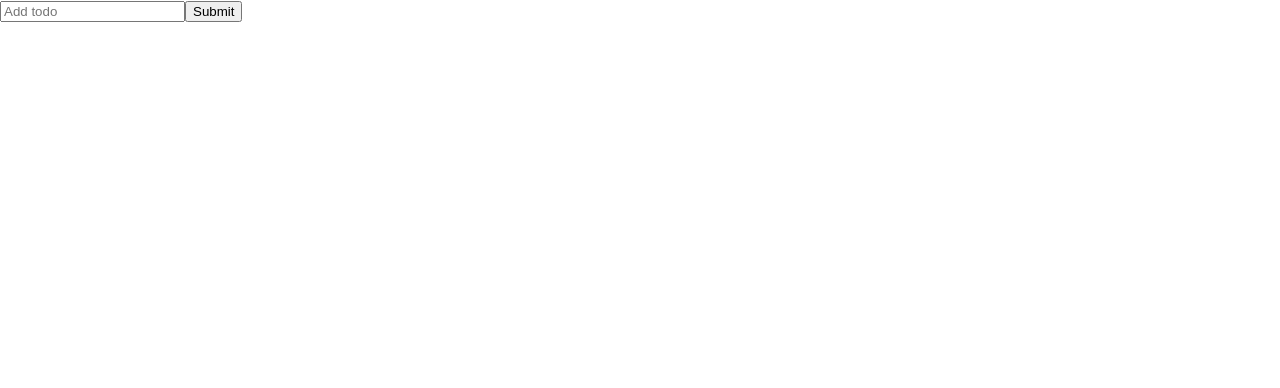
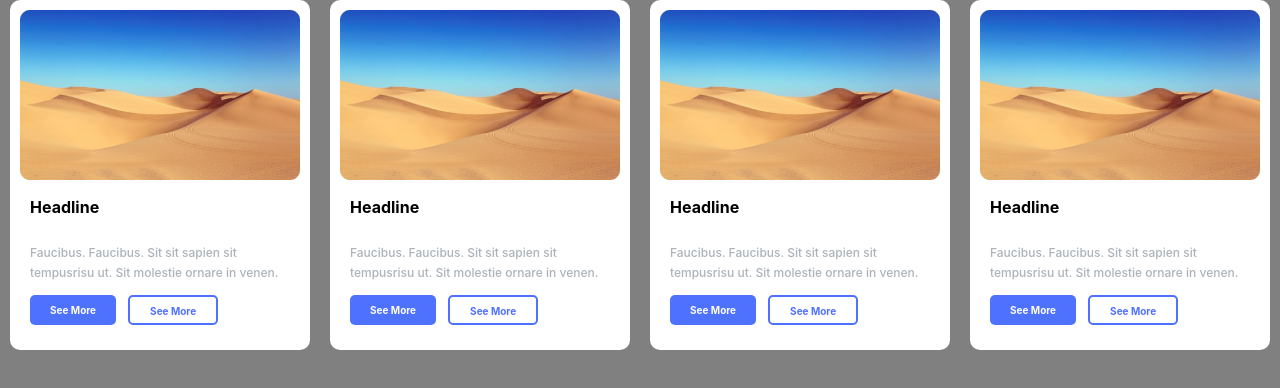
Before and after one commit to vovitolog/ts-demo, a React (Create React App) app: page / in a window 1280 px wide. Shown: the top 388 px of the page. Built offline with nearby package versions, Linux system fonts and the light colour scheme; the HTML template or start-up script is replaced by a standard one.

Commit message:
feat: add styled Card component

```diff
--- a/package.json
+++ b/package.json
@@ -10,11 +10,14 @@
     "@types/node": "^16.7.13",
     "@types/react": "^18.0.0",
     "@types/react-dom": "^18.0.0",
+    "@types/styled-components": "^5.1.26",
     "react": "^18.2.0",
     "react-dom": "^18.2.0",
     "react-redux": "^8.1.1",
     "react-scripts": "5.0.1",
     "redux": "^4.2.1",
+    "redux-devtools-extension": "^2.13.9",
+    "styled-components": "^6.0.4",
     "typescript": "^4.4.2",
     "web-vitals": "^2.1.0"
   },
--- a/src/App.tsx
+++ b/src/App.tsx
@@ -1,13 +1,17 @@
 import React from "react";
-import {Todolist} from "./components/Todolist";
+import {Card} from "./components/styled/Card";
+import cardImage from "./assets/Rectangle.png";
 
 function App() {
 
-  return (
-    <div>
-        <Todolist/>
-    </div>
-  );
+    return (
+        <div className={'wrapper'}>
+            <Card img={cardImage}/>
+            <Card img={cardImage}/>
+            <Card img={cardImage}/>
+            <Card img={cardImage}/>
+        </div>
+    );
 }
 
 export default App;
--- /dev/null
+++ b/src/components/styled/Card.tsx
@@ -0,0 +1,44 @@
+import styled from "styled-components";
+import {StyledButton} from "./StyledButton";
+import {Text} from "./Text";
+import {Title} from "./Title";
+
+const CardWrapper = styled.article`
+  border-radius: 10px;
+  background-color: #fff;
+  height: 350px;
+  width: 300px;
+`
+
+const ButtonsWrapper = styled.div`
+  display: flex;
+  gap: 12px;
+`
+
+const ContentWrapper = styled.div`
+  display: flex;
+  flex-direction: column;
+  padding: 0 20px 20px;
+`
+const CardImage = styled.img`
+  padding: 10px 10px 0;
+`
+
+
+
+// @ts-ignore
+export const Card = ({img}) => {
+    return (
+       <CardWrapper>
+           <CardImage src={img} />
+           <ContentWrapper>
+               <Title>Headline</Title>
+           <Text>Faucibus. Faucibus. Sit sit sapien sit tempusrisu ut. Sit molestie ornare in venen.</Text>
+           <ButtonsWrapper>
+               <StyledButton btnType={"primary"}>See More</StyledButton>
+               <StyledButton btnType={"secondary"}>See More</StyledButton>
+           </ButtonsWrapper>
+           </ContentWrapper>
+       </CardWrapper>
+    )
+}
--- /dev/null
+++ b/src/components/styled/StyledButton.tsx
@@ -0,0 +1,30 @@
+import styled, {css} from "styled-components";
+
+type StyledButtonProps = {
+    btnType?: "primary" | "secondary"
+}
+
+export const StyledButton= styled.button<StyledButtonProps>`
+  border: none;
+  border-radius: 5px;
+  padding: 4px 20px;
+  height: 30px;
+
+  font-family: Inter;
+  font-size: 10px;
+  font-style: normal;
+  font-weight: 700;
+  line-height: 20px;
+
+  ${props => props.btnType === "primary" && css<StyledButtonProps>`
+    background-color: #4E71FE;;
+    color: #ffffff;
+  `}
+
+  ${props => props.btnType === "secondary" && css<StyledButtonProps>`
+    background-color: #ffffff;;
+    color: #4E71FE;
+    border: 2px solid #4E71FE;
+    box-sizing: border-box;
+  `}
+`
--- /dev/null
+++ b/src/components/styled/Text.tsx
@@ -0,0 +1,10 @@
+import styled from "styled-components";
+
+export const Text = styled.p`
+  color: #ABB3BA;
+  font-family: Inter;
+  font-size: 12px;
+  font-style: normal;
+  font-weight: 500;
+  line-height: 20px;
+`
--- /dev/null
+++ b/src/components/styled/Title.tsx
@@ -0,0 +1,10 @@
+import styled from "styled-components";
+
+export const Title = styled.h1`
+  color: #000;
+  font-family: Inter;
+  font-size: 16px;
+  font-style: normal;
+  font-weight: 700;
+  line-height: normal;
+`
--- a/src/index.css
+++ b/src/index.css
@@ -5,9 +5,21 @@ body {
     sans-serif;
   -webkit-font-smoothing: antialiased;
   -moz-osx-font-smoothing: grayscale;
+  background-color: grey;
+
+
+
 }
 
 code {
   font-family: source-code-pro, Menlo, Monaco, Consolas, 'Courier New',
     monospace;
 }
+
+.wrapper {
+  display: flex;
+  justify-content: center;
+  align-items: center;
+  flex-wrap: wrap;
+  gap: 20px;
+}
--- a/src/redux/store.js
+++ b/src/redux/store.js
@@ -1,5 +1,5 @@
-import { createStore } from 'redux';
-
+import {createStore} from 'redux';
+import { devToolsEnhancer } from 'redux-devtools-extension'
 // Reducer
 const todolistReducer = (state = [], action) => {
     switch (action.type) {
@@ -30,4 +30,6 @@ export const toggleTodo = (id) => ({
     type: 'CHANGE_STATUS',
     id
 })
-export const store = createStore(todolistReducer);
+export const store = createStore(
+    todolistReducer, devToolsEnhancer()
+);
```
Also changed, not shown: src/assets/Rectangle.png (added), 1 other file (tests, documents, lock files or other folders).
